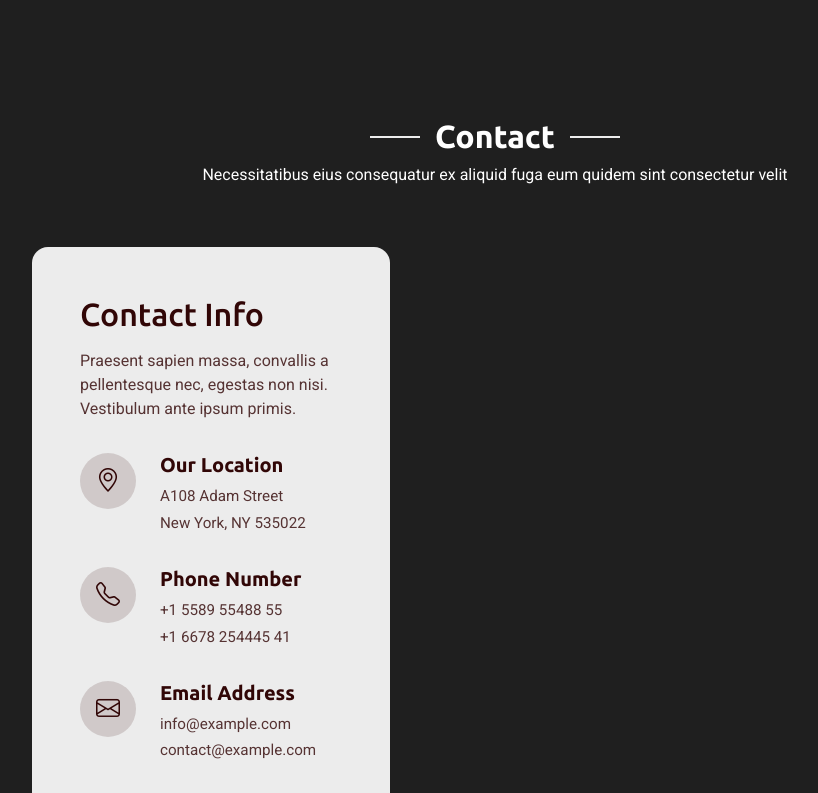
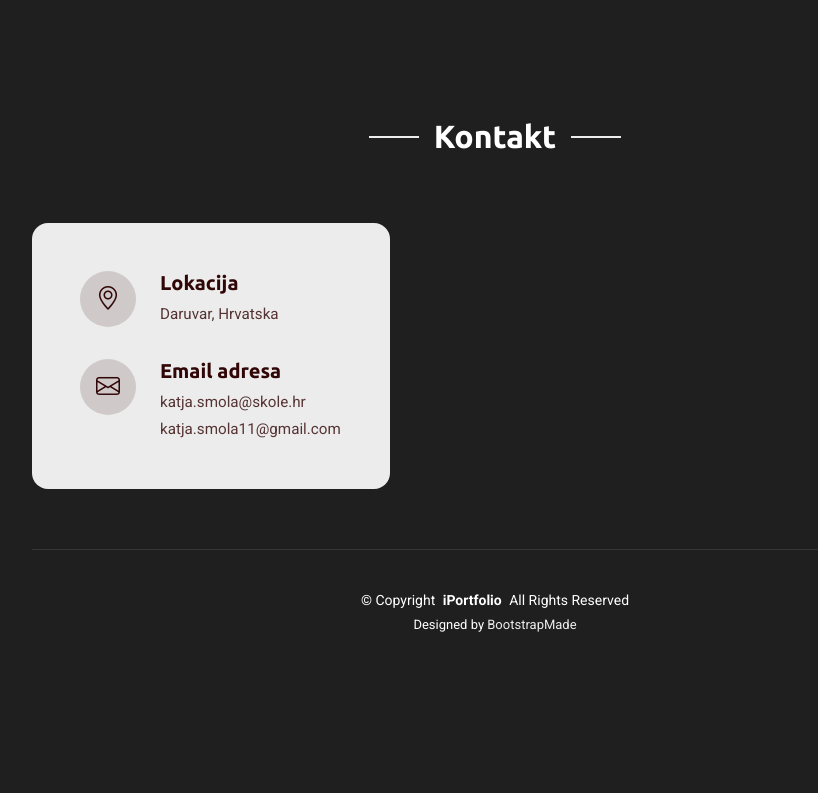
Before and after one commit to katjasmola/Katja-Smola, a plain HTML site: page index.html in a window 1280 px wide. Shown: the part 5664-6457 px from the top of the page, without its empty margins (310-1128 px from the left). After the commit the page ends 6338 px from the top, so only its background shows below. Drawn offline with nearby package versions, Linux system fonts and the light colour scheme.

Commit message:
modified:   index.html

```diff
--- a/index.html
+++ b/index.html
@@ -553,8 +553,7 @@
 
       <!-- Section Title -->
       <div class="container section-title" data-aos="fade-up">
-        <h2>Contact</h2>
-        <p>Necessitatibus eius consequatur ex aliquid fuga eum quidem sint consectetur velit</p>
+        <h2>Kontakt</h2>
       </div><!-- End Section Title -->
 
       <div class="container">
@@ -562,28 +561,13 @@
         <div class="row g-4 g-lg-5">
           <div class="col-lg-5">
             <div class="info-box">
-              <h3>Contact Info</h3>
-              <p>Praesent sapien massa, convallis a pellentesque nec, egestas non nisi. Vestibulum ante ipsum primis.</p>
-
               <div class="info-item">
                 <div class="icon-box">
                   <i class="bi bi-geo-alt"></i>
                 </div>
                 <div class="content">
-                  <h4>Our Location</h4>
-                  <p>A108 Adam Street</p>
-                  <p>New York, NY 535022</p>
-                </div>
-              </div>
-
-              <div class="info-item">
-                <div class="icon-box">
-                  <i class="bi bi-telephone"></i>
-                </div>
-                <div class="content">
-                  <h4>Phone Number</h4>
-                  <p>+1 5589 55488 55</p>
-                  <p>+1 6678 254445 41</p>
+                  <h4>Lokacija</h4>
+                  <p>Daruvar, Hrvatska</p>
                 </div>
               </div>
 
@@ -592,9 +576,9 @@
                   <i class="bi bi-envelope"></i>
                 </div>
                 <div class="content">
-                  <h4>Email Address</h4>
-                  <p>info@example.com</p>
-                  <p>contact@example.com</p>
+                  <h4>Email adresa</h4>
+                  <p>katja.smola@skole.hr</p>
+                  <p>katja.smola11@gmail.com</p>
                 </div>
               </div>
             </div>
```
